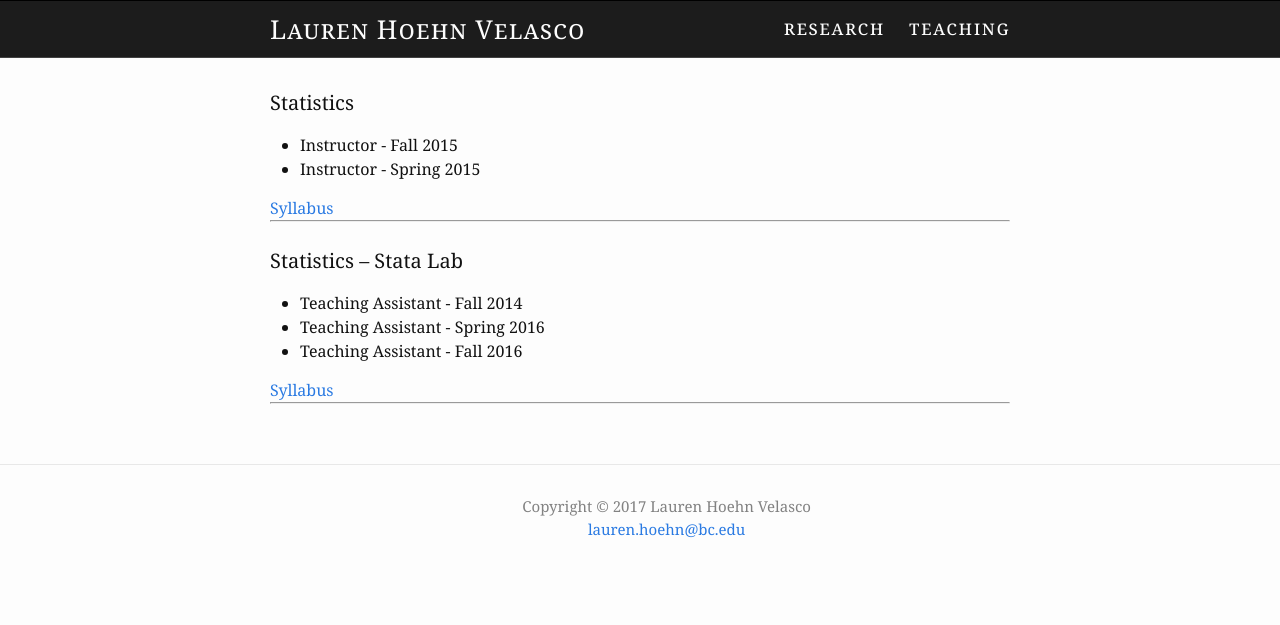
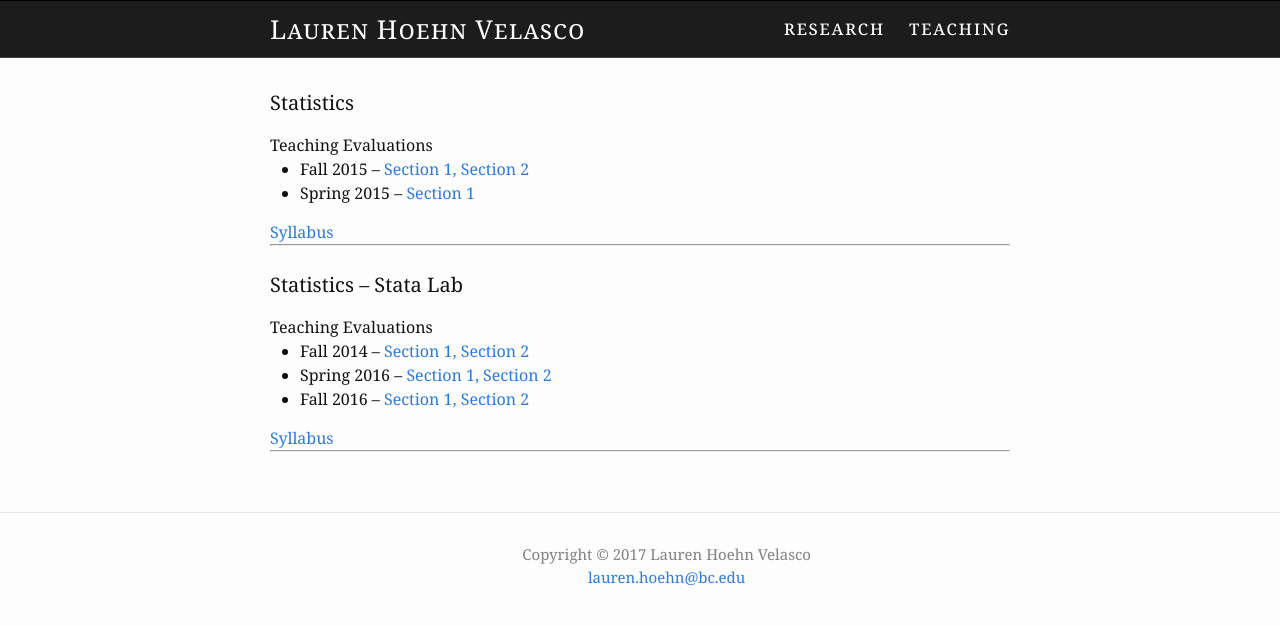
Before and after one commit to germsvel/lhv, a Jekyll site: the page built from teaching.html, in a window 1280 px wide. Shown: the top 625 px of the page. Built offline with Jekyll 4.4.1, drawn with Linux system fonts in a browser that asks for light colours.

Commit message:
Add teaching evaluations

```diff
--- a/_sass/_modules.scss
+++ b/_sass/_modules.scss
@@ -6,6 +6,10 @@
   width: 500px;
   margin-left: auto;
   margin-top: 1em;
+}
+
+.evaluations-title {
+  margin-bottom: 0;
 }
 
 .copyright {
--- a/teaching.html
+++ b/teaching.html
@@ -5,9 +5,23 @@ permalink: /teaching/
 ---
 
 <h4>Statistics</h4>
+
+<p class="evaluations-title">Teaching Evaluations</p>
 <ul>
-  <li>Instructor - Fall 2015</li>
-  <li>Instructor - Spring 2015</li>
+  <li>
+    Fall 2015 –
+    <a target="_blank" href="{{site.base_url}}/assets/evaluations/Fall-2015/section-1.pdf">
+      Section 1,
+    </a>
+    <a target="_blank" href="{{site.base_url}}/assets/evaluations/Fall-2015/section-2.pdf">
+      Section 2
+    </a>
+  </li>
+  <li>Spring 2015 –
+    <a target="_blank" href="{{site.base_url}}/assets/evaluations/Spring-2015/section-1.pdf">
+      Section 1
+    </a>
+  </li>
 </ul>
 <a target="_blank" href="{{site.base_url}}/assets/syllabus_velasco_statistics.pdf">Syllabus</a>
 <hr>
@@ -15,10 +29,33 @@ permalink: /teaching/
 </br>
 
 <h4>Statistics – Stata Lab</h4>
+
+<p class="evaluations-title">Teaching Evaluations</p>
 <ul>
-  <li>Teaching Assistant - Fall 2014</li>
-  <li>Teaching Assistant - Spring 2016</li>
-  <li>Teaching Assistant - Fall 2016</li>
+  <li>Fall 2014 –
+    <a target="_blank" href="{{site.base_url}}/assets/evaluations/Fall-2014/section-1.pdf">
+      Section 1,
+    </a>
+    <a target="_blank" href="{{site.base_url}}/assets/evaluations/Fall-2014/section-2.pdf">
+      Section 2
+    </a>
+  </li>
+  <li>Spring 2016 –
+    <a target="_blank" href="{{site.base_url}}/assets/evaluations/Spring-2016/section-1.pdf">
+      Section 1,
+    </a>
+    <a target="_blank" href="{{site.base_url}}/assets/evaluations/Spring-2016/section-2.pdf">
+      Section 2
+    </a>
+  </li>
+  <li>Fall 2016 –
+    <a target="_blank" href="{{site.base_url}}/assets/evaluations/Fall-2016/section-1.pdf">
+      Section 1,
+    </a>
+    <a target="_blank" href="{{site.base_url}}/assets/evaluations/Fall-2016/section-2.pdf">
+      Section 2
+    </a>
+  </li>
 </ul>
 <a target="_blank" href="{{site.base_url}}/assets/syllabus_velasco_stats_lab.pdf">Syllabus</a>
 <hr>
```
Also changed, not shown: research.html (+6 -6 lines), 18 other files.
